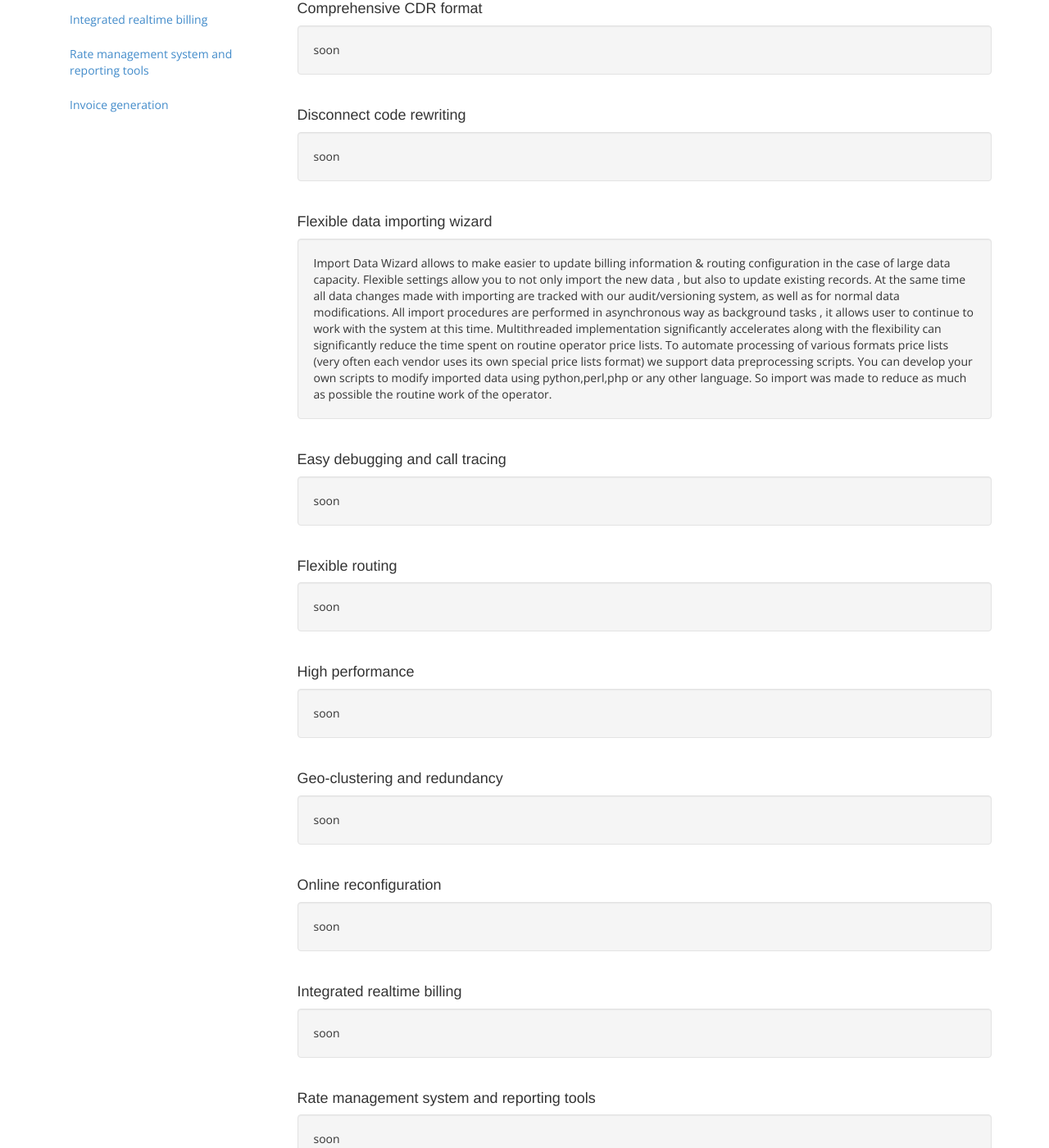
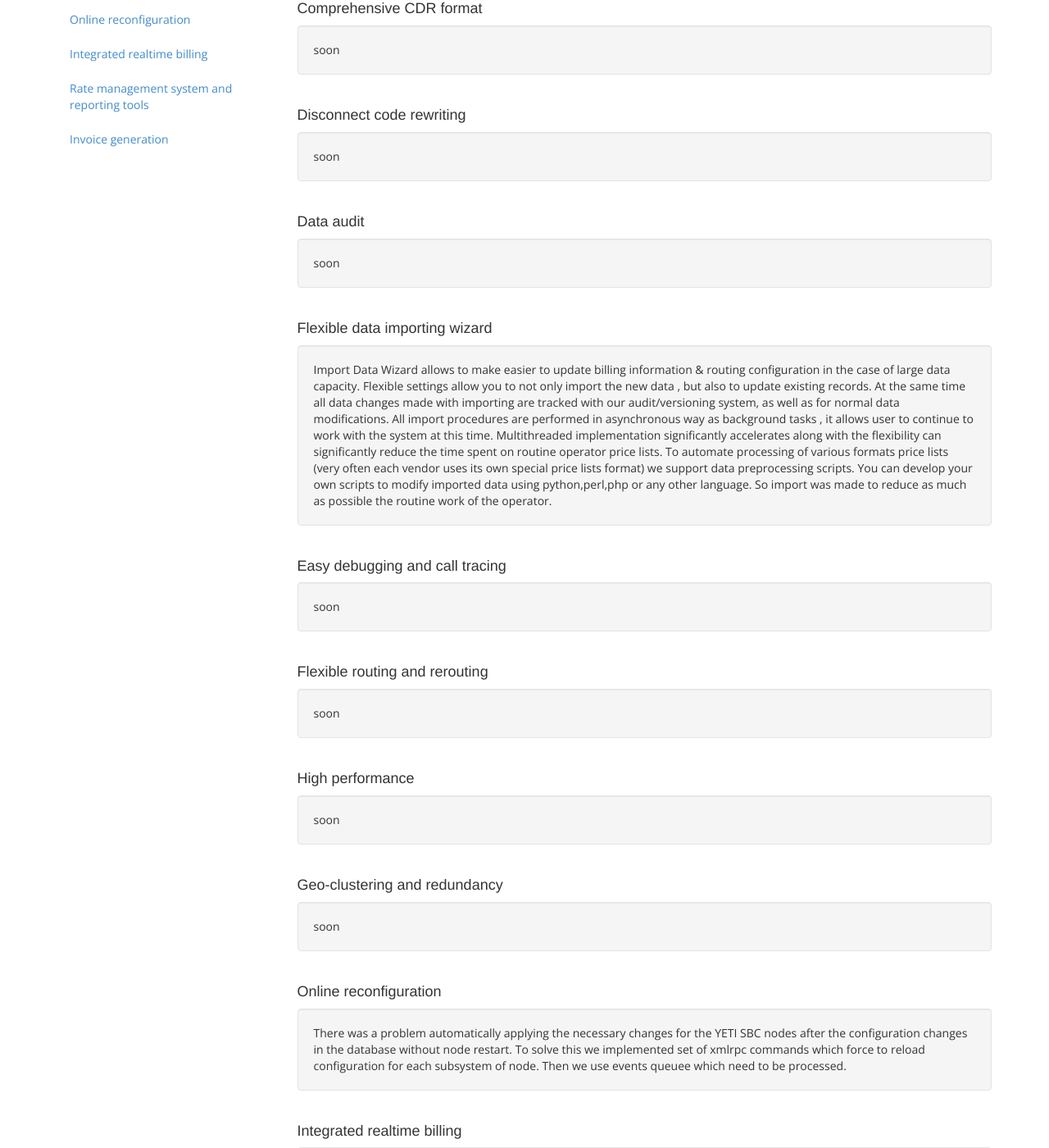
Before and after one commit to yeti-switch/yeti-switch.github.io, a Jekyll site: the page built from features.html, in a window 1280 px wide and 1400 px high, scrolled down 662 px. Shown: the whole window at 82% size. Built offline with Jekyll 4.4.1, drawn with Linux system fonts in a browser that asks for light colours; Markdown is read by kramdown in place of the engine named in the settings; some of the changed text lies outside the part shown.

Commit message:
added description of online reconfiguration

```diff
--- a/_data/features.yml
+++ b/_data/features.yml
@@ -16,6 +16,9 @@
 - name: Disconnect code rewriting
   desc: soon
 
+- name: Data audit
+  desc: soon
+
 - name: Flexible data importing wizard
   desc: |
         Import Data Wizard allows to make easier to update  billing information & routing configuration in the case of large data capacity.
@@ -29,7 +32,7 @@
 - name: Easy debugging and call tracing
   desc: soon
 
-- name: Flexible routing
+- name: Flexible routing and rerouting
   desc: soon
 
 - name: High performance
@@ -39,7 +42,9 @@
   desc: soon
 
 - name: Online reconfiguration
-  desc: soon
+  desc: |
+        There was a problem automatically applying the necessary changes for the YETI SBC nodes after the configuration changes in the database without node restart.
+        To solve this we implemented set of xmlrpc commands which force to reload configuration for each subsystem of node. Then we use events queuee which need to be processed.
 
 - name: Integrated realtime billing
   desc: soon
```
